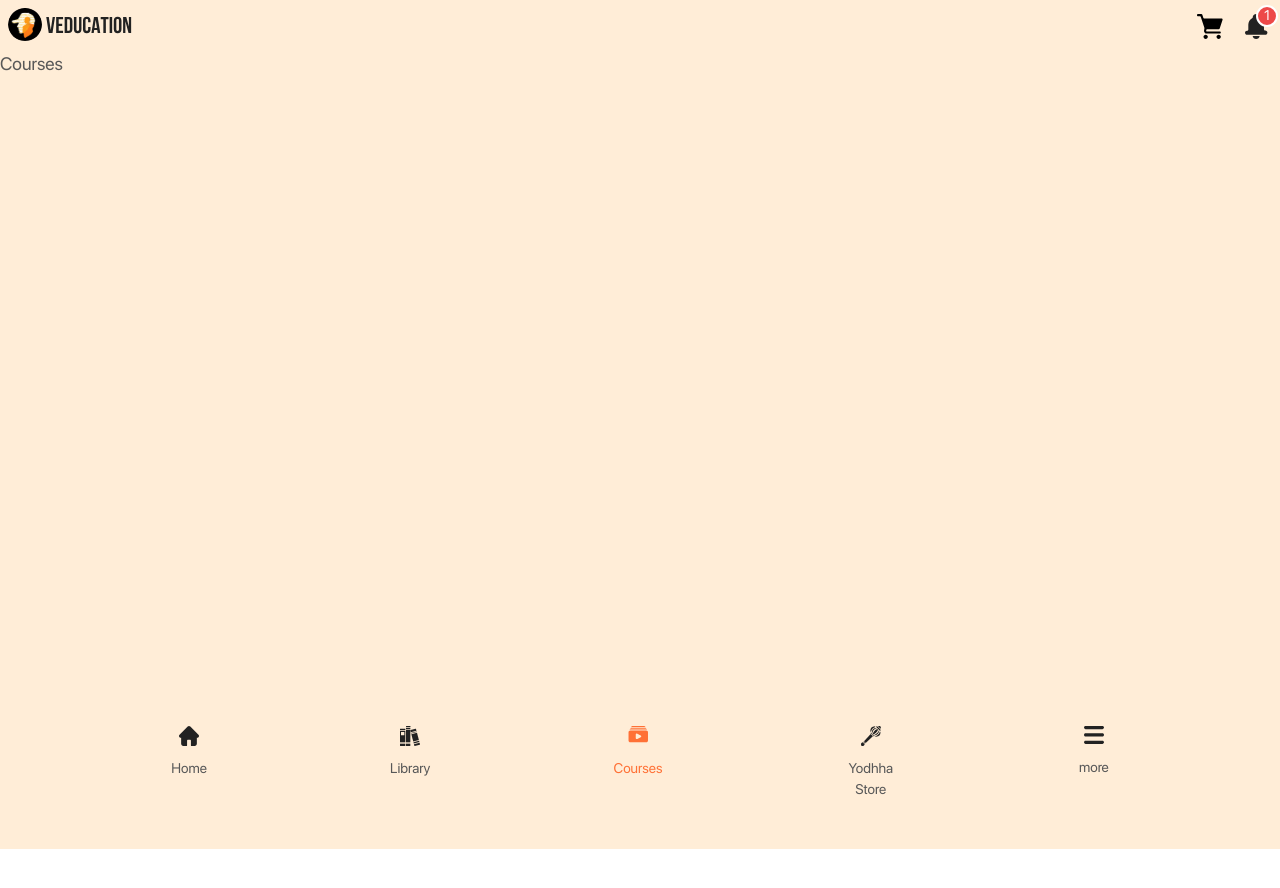
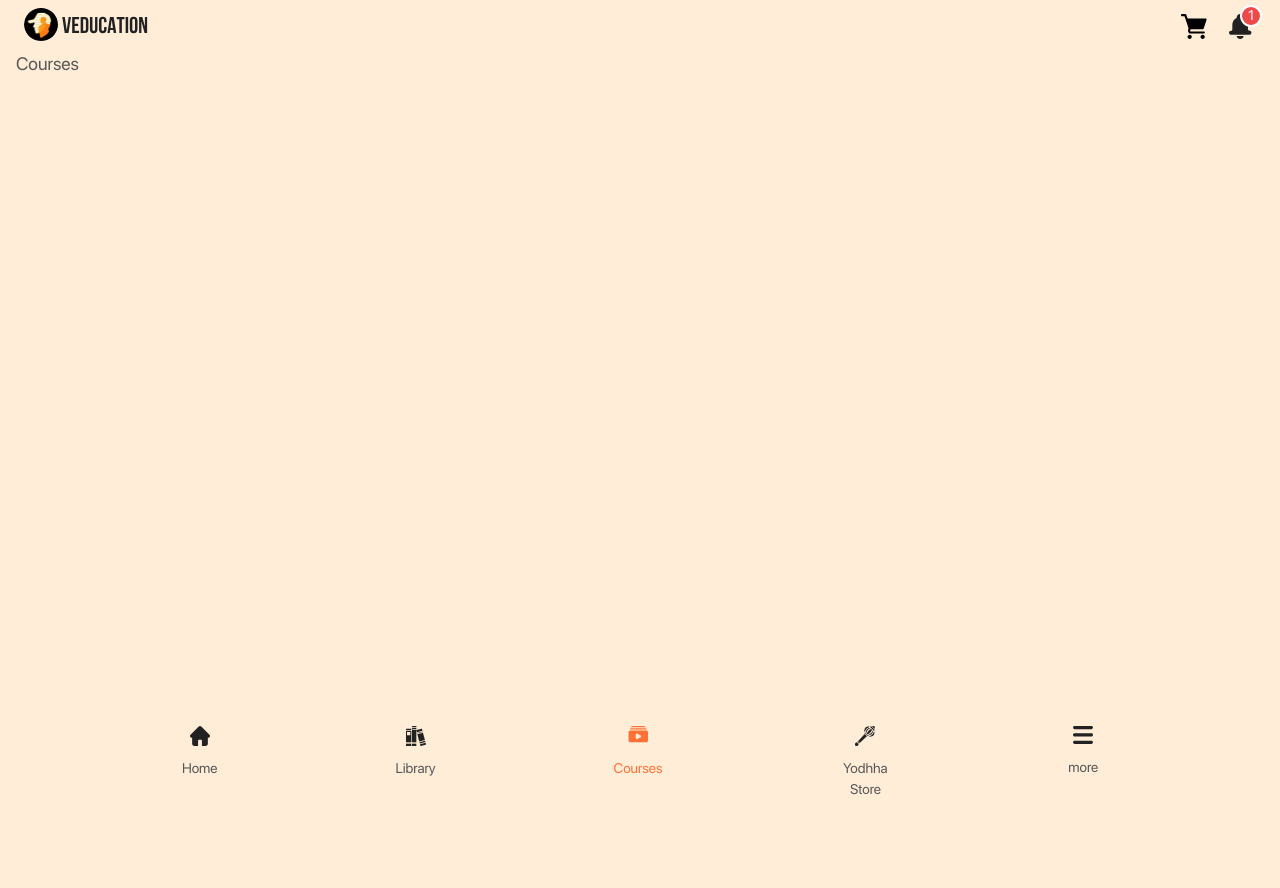
Before and after one commit to special-char/veducation_FE, a Next.js app: page /courses in a window 1280 px wide. Shown: the top 888 px of the page. Before the commit the page ends 849 px from the top, so only its background shows below. Built offline with nearby package versions, Linux system fonts and the light colour scheme; a web font is replaced by a local one.

Commit message:
px-container

```diff
--- a/src/app/layout.js
+++ b/src/app/layout.js
@@ -31,7 +31,7 @@ export default function RootLayout({ children }) {
       <head />
 
       <body>
-        <main className="bg-background">
+        <main className="bg-background md:px-container">
           <Header />
           {children}
           <Navbar />
--- a/src/app/page.js
+++ b/src/app/page.js
@@ -5,7 +5,7 @@ import SocialLinks from "@/components/SocialLinks";
 
 export default function Home() {
   return (
-    <div className="h-screen px-container">
+    <div className="h-full">
       <SocialLinks />
       <ProductItem />
       <Coursecard />
--- a/src/components/Navbar/navbar.module.css
+++ b/src/components/Navbar/navbar.module.css
@@ -1,5 +1,5 @@
 .navBar {
-  @apply flex flex-1 justify-evenly gap-3 fixed w-full bottom-0 bg-background;
+  @apply flex flex-1 justify-evenly gap-3 md:sticky xs:fixed xs:w-full bottom-0 bg-background z-10 pt-3;
 
   &__navItem {
     @apply flex max-w-[50px] flex-col items-center;
--- a/src/components/Reviews/index.jsx
+++ b/src/components/Reviews/index.jsx
@@ -21,7 +21,7 @@ const Reviews = ({ rate, count }) => {
         }
         return <Star key={i} width={24} height={24} className={styles.__svg} />;
       })}
-      <p className="reviews__count">{`(${count})`}</p>
+      <p className="reviews__count text-white m-0">{`(${count})`}</p>
     </div>
   );
 };
```
